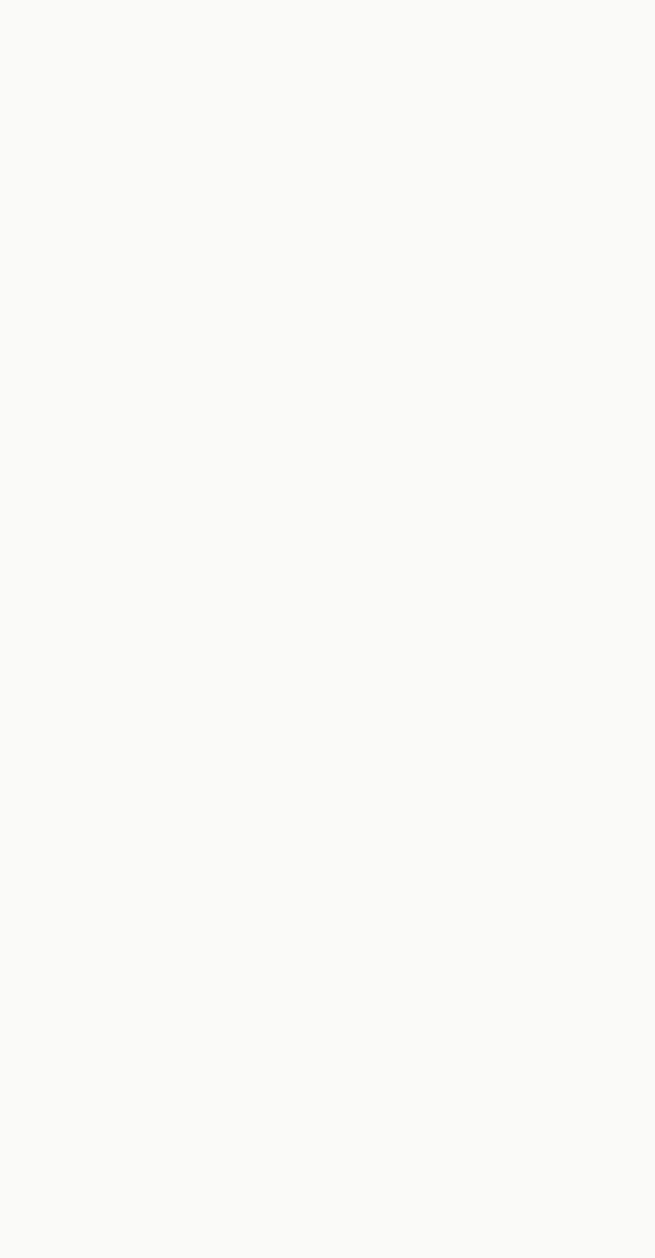
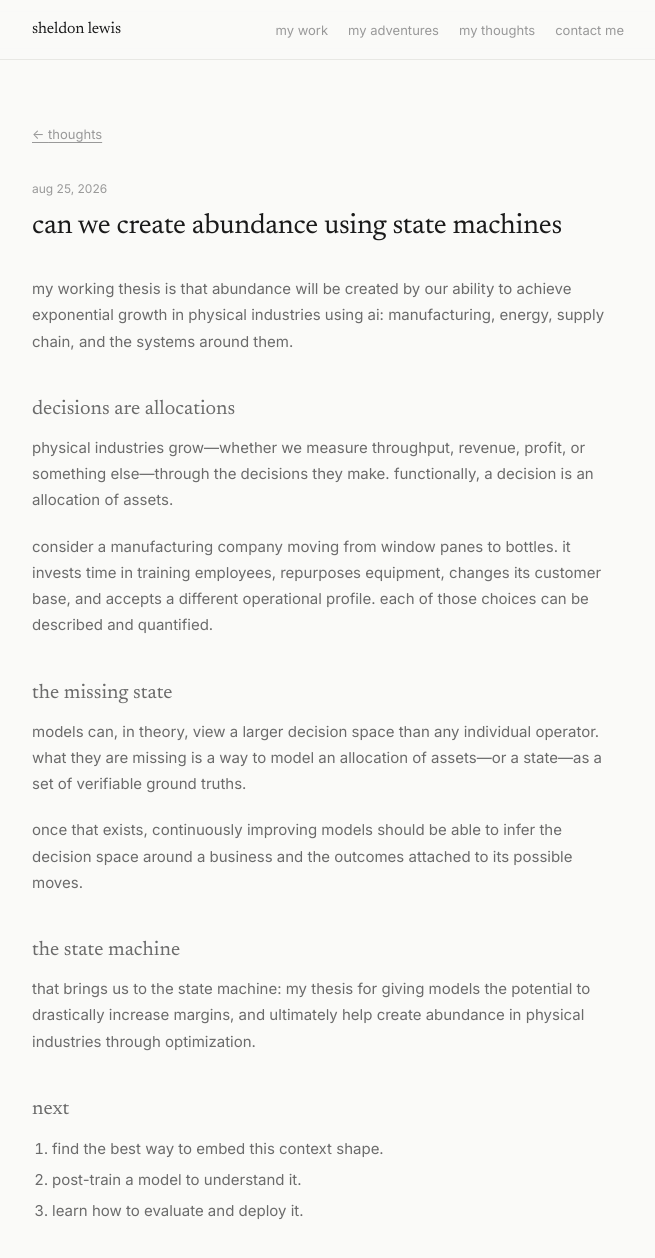
Before and after one commit to sheldonblewis/shelly-site, a Next.js app: page /thoughts/state-machines in a window 1280 px wide. Before the commit this address had no page. Shown: the top 1258 px of the page, without its empty margins (312-967 px from the left). Before the commit the page ends 800 px from the top, so only its background shows below. Built offline with nearby package versions, Linux system fonts and the light colour scheme.

Commit message:
Add state machines thought draft

```diff
--- /dev/null
+++ b/pages/thoughts/state-machines.js
@@ -0,0 +1,51 @@
+import PageMeta from '@/components/PageMeta'
+import BackLink from '@/components/BackLink'
+
+export default function StateMachines() {
+  return (
+    <>
+      <PageMeta title="can we create abundance using state machines" />
+
+      <BackLink scrollTarget="thoughts">thoughts</BackLink>
+
+      <article className="section">
+        <div className="thought-date" style={{ marginBottom: '0.5rem' }}>aug 25, 2026</div>
+        <h1 style={{ marginBottom: '2rem' }}>can we create abundance using state machines</h1>
+
+        <div className="prose">
+          <p>
+            my working thesis is that abundance will be created by our ability to achieve exponential growth in physical industries using ai: manufacturing, energy, supply chain, and the systems around them.
+          </p>
+
+          <h2>decisions are allocations</h2>
+          <p>
+            physical industries grow—whether we measure throughput, revenue, profit, or something else—through the decisions they make. functionally, a decision is an allocation of assets.
+          </p>
+          <p>
+            consider a manufacturing company moving from window panes to bottles. it invests time in training employees, repurposes equipment, changes its customer base, and accepts a different operational profile. each of those choices can be described and quantified.
+          </p>
+
+          <h2>the missing state</h2>
+          <p>
+            models can, in theory, view a larger decision space than any individual operator. what they are missing is a way to model an allocation of assets—or a state—as a set of verifiable ground truths.
+          </p>
+          <p>
+            once that exists, continuously improving models should be able to infer the decision space around a business and the outcomes attached to its possible moves.
+          </p>
+
+          <h2>the state machine</h2>
+          <p>
+            that brings us to the state machine: my thesis for giving models the potential to drastically increase margins, and ultimately help create abundance in physical industries through optimization.
+          </p>
+
+          <h2>next</h2>
+          <ol>
+            <li>find the best way to embed this context shape.</li>
+            <li>post-train a model to understand it.</li>
+            <li>learn how to evaluate and deploy it.</li>
+          </ol>
+        </div>
+      </article>
+    </>
+  )
+}
```
